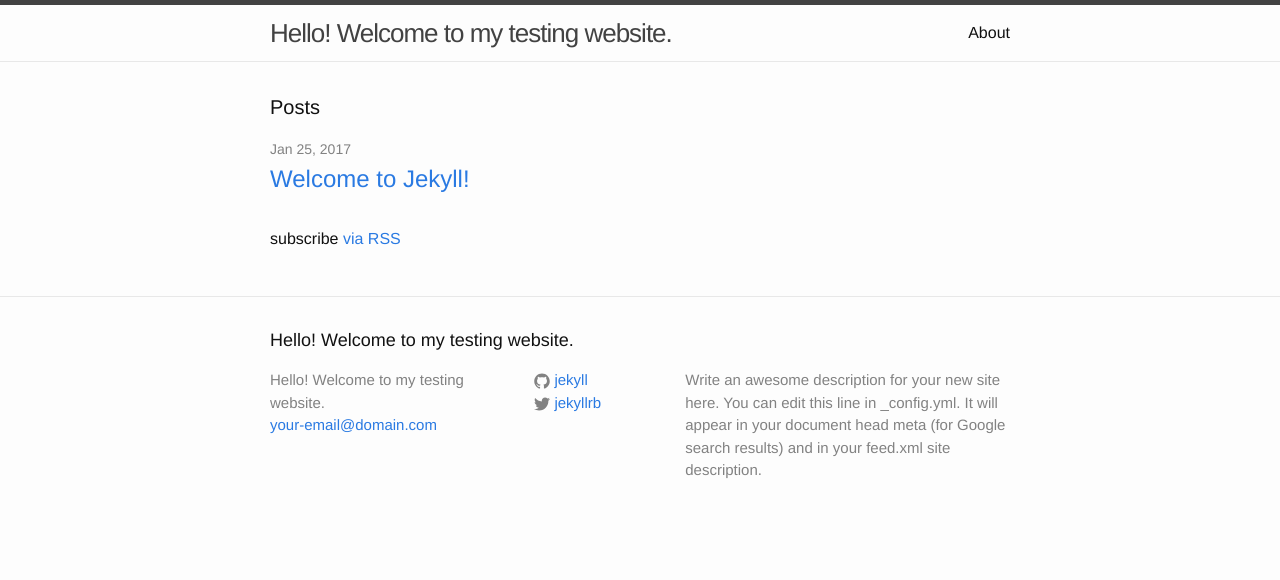
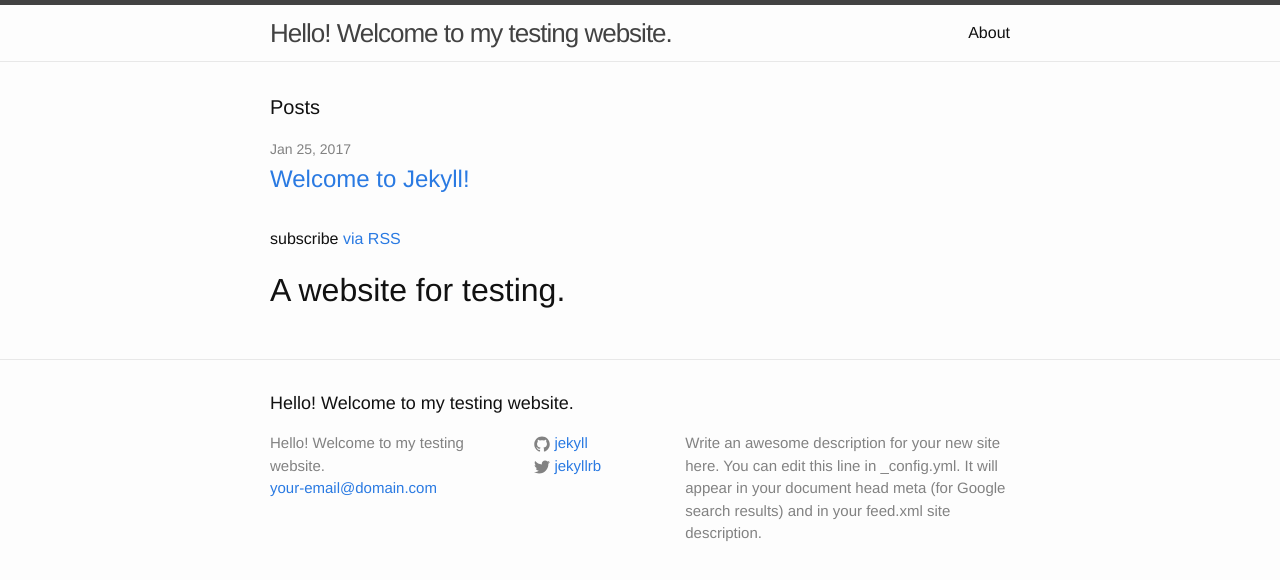
Before and after one commit to PositiveDegree/PositiveDegree-cc.github.io, a Jekyll site: the page built from index.html, in a window 1280 px wide. Shown: the top 580 px of the page. Built offline with Jekyll 4.4.1, drawn with Linux system fonts in a browser that asks for light colours.

Commit message:
Update index.html

```diff
--- a/index.html
+++ b/index.html
@@ -21,3 +21,10 @@ layout: default
   <p class="rss-subscribe">subscribe <a href="{{ "/feed.xml" | prepend: site.baseurl }}">via RSS</a></p>
 
 </div>
+
+<!DOCTYPE html>
+  <head>
+    <title>SchoolBook</title>
+</head>
+<body>
+  <h1>A website for testing.</h1>
```
